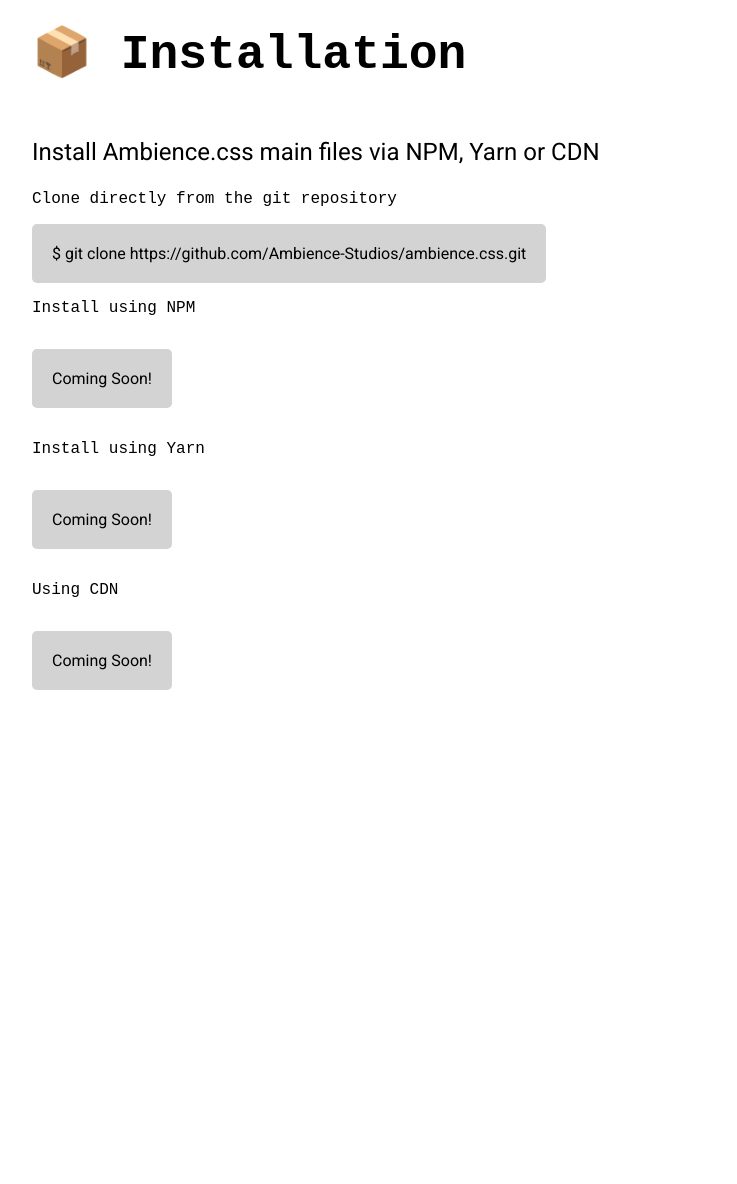
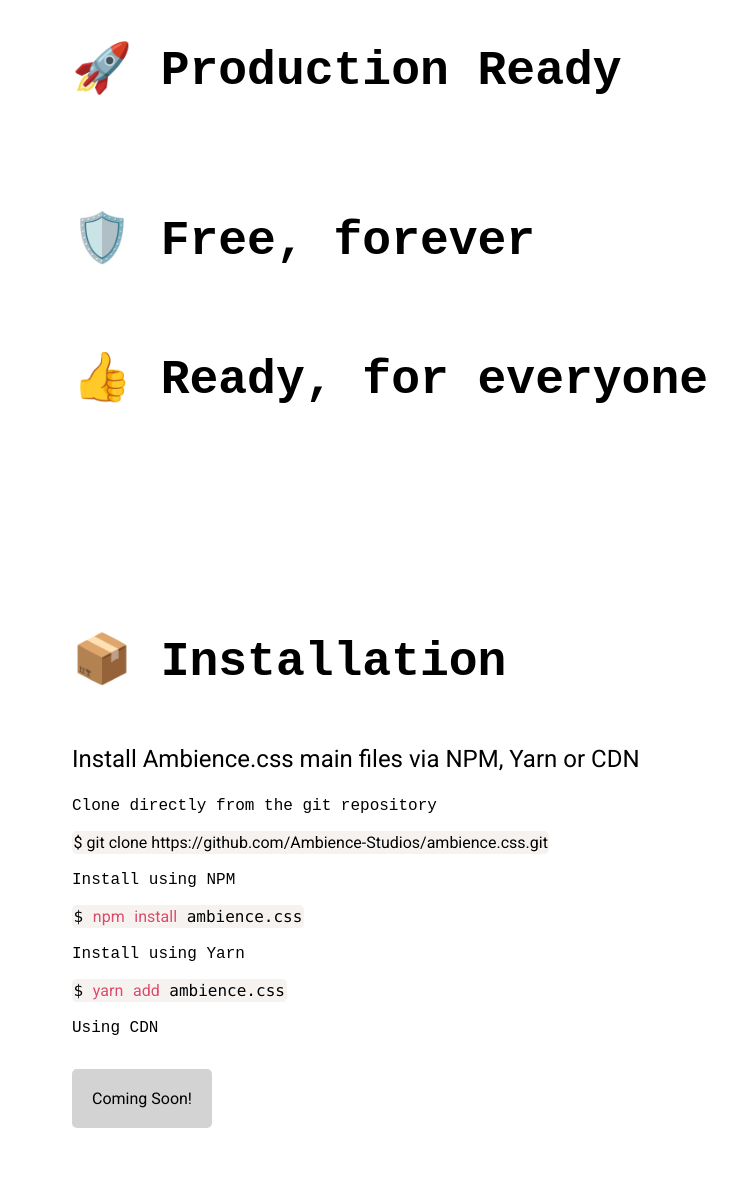
Before and after one commit to Ambience-Studios/ambience.css-documentation, a website: page public/index.html in a window 1280 px wide. Shown: the part 1200-2384 px from the top of the page, without its empty margins (112-849 px from the left). Before the commit the page ends 1936 px from the top, so only its background shows below. Drawn offline with Linux system fonts and the light colour scheme; a small style sheet from the web is missing.

Commit message:
added three mian values

```diff
--- a/public/index.html
+++ b/public/index.html
@@ -35,21 +35,29 @@
 
                 <div class="container black">
                     <div id="titlesection">
-                        <h1 class="title black">📦 Installation</h1>
-                        <div>
+                        <div id="descriptionsection">
+                            <ul>
+                                <li><h1 class="title black largegap">🚀 Production Ready</h1></li>
+                                <li><h1 class="title black largegap">🛡️ Free, forever</h1></li>
+                                <li><hi class="title black largegap bold">👍 Ready, for everyone</hi></li>
+                            </ul>
+                        </div>
+
+                        <div id="installsection">
+                            <h1 class="title black gapabove">📦 Installation</h1>
                             <p class="description">Install Ambience.css main files via NPM, Yarn or CDN</p>
                             <p class="secondarytitle black">Clone directly from the git repository</p>
-                            <code class="install">$ git clone https://github.com/Ambience-Studios/ambience.css.git</code>
+                            <code class="language-git">$ git clone https://github.com/Ambience-Studios/ambience.css.git</code>
                             <p class="secondarytitle black">Install using NPM</p>
-                            <p class="install">Coming Soon!</p>
+                            <code class="language-shell">$ npm install ambience.css</code>
                             <p class="secondarytitle blacke">Install using Yarn</p>
-                            <p class="install">Coming Soon!</p>
+                            <code class="language-shell">$ yarn add ambience.css</code>
                             <p class="secondarytitle black">Using CDN</p>
                             <p class="install">Coming Soon!</p>
                         </div>
+
                     </div>
                 </div>
-
         </div>
     </body>
     <script src="./syntaxhighlighter/prism.js"></script>
--- a/src/main.scss
+++ b/src/main.scss
@@ -24,6 +24,18 @@
 }
 .white{
     color: white;
+}
+
+.bold{
+    font-weight: bold;
+}
+
+.largegap{
+    padding-bottom: 1em;
+}
+
+.gapabove{
+    padding-top: 1em;
 }
 
 // Typewriter effect
@@ -91,11 +103,26 @@
     transition: 0.1ms;
 }
 
+// Sections
+
 #titlesection{
     padding: 5vw;
     height: 75vh;
     margin-top: 10vh;
 
+}
+
+#installsection{
+    padding: 40px;
+}
+
+#descriptionsection{
+    padding: 40px;
+    padding-top: 0px;
+    ul{
+        list-style-type: none;
+        padding: 0px;
+    }
 }
 
 .title{
```
Also changed, not shown: README.md, public/compiled/maincss.css, 1 other file.
